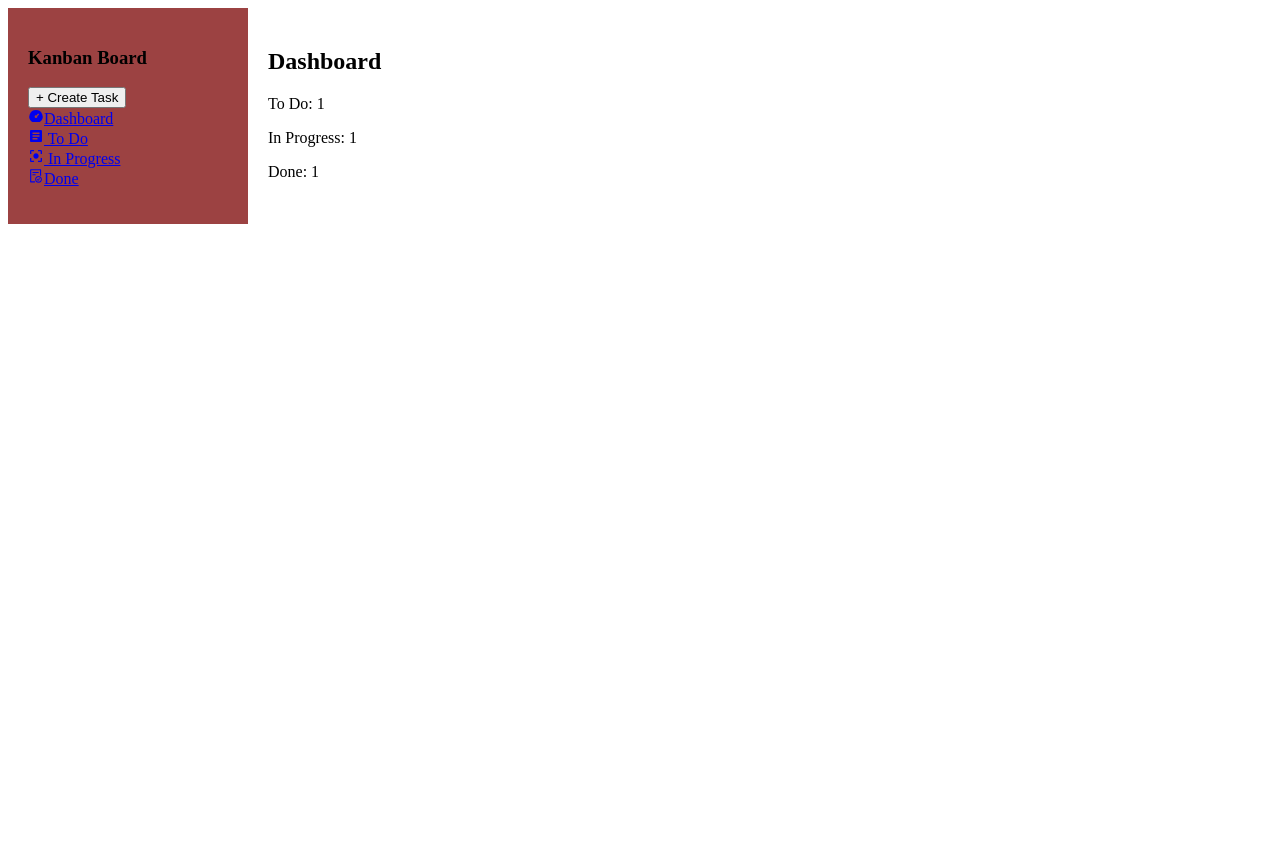
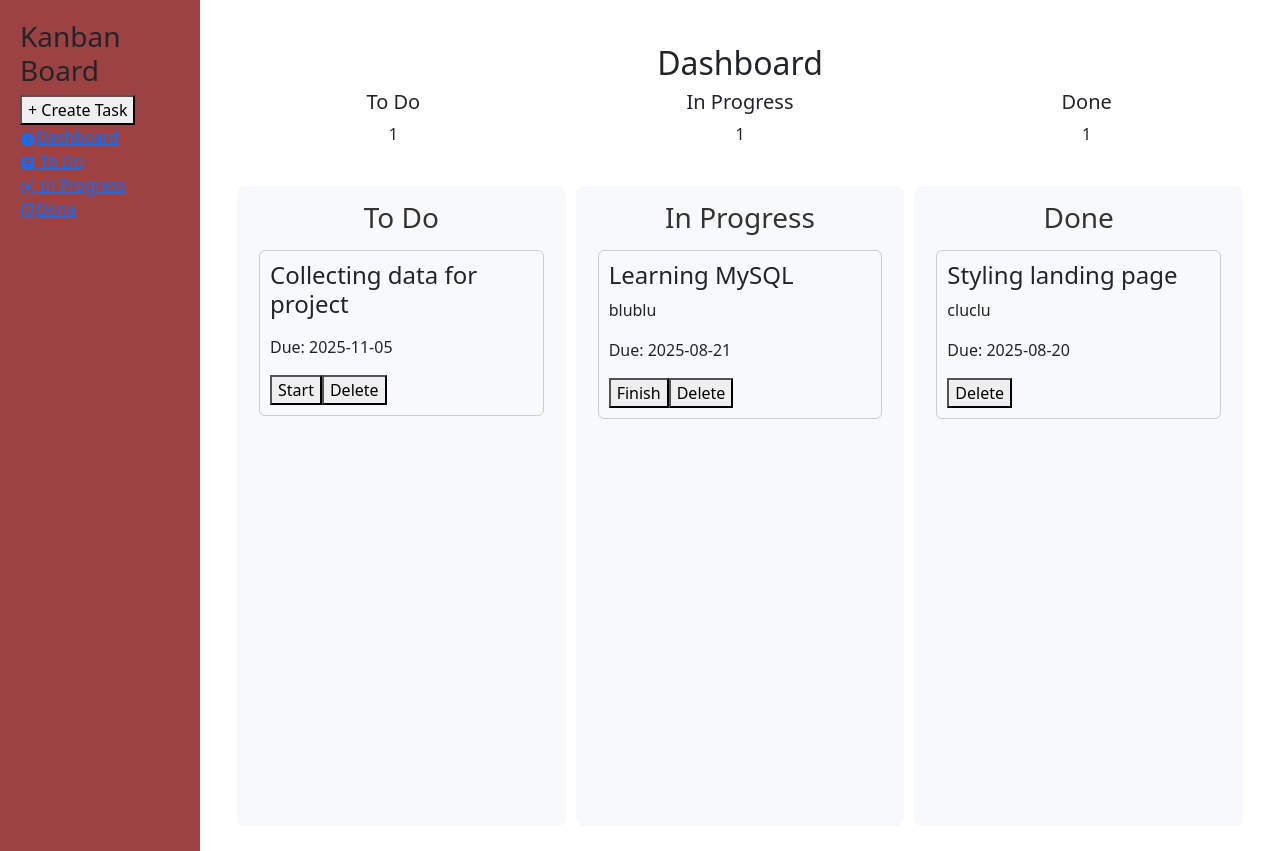
Before and after one commit to bingle-bb/KanbanBoard, a React (Vite) app: page /dashboard in a window 1280 px wide. Before the commit the page ends 800 px from the top, so only its background shows below. Built offline with nearby package versions, Linux system fonts and the light colour scheme.

Commit message:
Add BoardPage and update dashboard

```diff
--- a/src/App.jsx
+++ b/src/App.jsx
@@ -7,6 +7,7 @@ import ToDoPage from "./pages/ToDoPage";
 import InProgressPage from "./pages/InProgressPage";
 import DonePage from "./pages/DonePage";
 import TaskForm from "./components/TaskForm";
+import BoardPage from "./pages/BoardPage";
 
 const App = () => (
   <TaskProvider>
@@ -14,6 +15,7 @@ const App = () => (
       <Routes>
         <Route path="/" element={<Layout />}>
           <Route path="dashboard" element={<DashboardPage />} />
+          <Route path="board" element={<BoardPage />} />
           <Route path="todo" element={<ToDoPage />} />
           <Route path="inprogress" element={<InProgressPage />} />
           <Route path="done" element={<DonePage />} />
--- a/src/main.jsx
+++ b/src/main.jsx
@@ -1,6 +1,8 @@
 import React from "react";
 import ReactDOM from "react-dom/client";
 import App from "./App"; // main App component
+import "bootstrap/dist/css/bootstrap.min.css";
+import "bootstrap/dist/js/bootstrap.min.js";
 
 const root = ReactDOM.createRoot(document.getElementById("root"));
 root.render(<App />);
--- /dev/null
+++ b/src/pages/BoardPage.jsx
@@ -0,0 +1,35 @@
+import React from "react";
+import { useTasks } from "../context/TaskContext";
+import TaskCard from "../components/TaskCard";
+import "./boardPage.css";
+
+const BoardPage = () => {
+  const { tasks } = useTasks();
+
+  const statuses = [
+    { key: "todo", label: "To Do" },
+    { key: "inprogress", label: "In Progress" },
+    { key: "done", label: "Done" },
+  ];
+
+  return (
+    <div className="container board-container">
+      <div className="row">
+        {statuses.map((status) => (
+          <div className="col board-column" key={status.key}>
+            <h3>{status.label}</h3>
+            <div>
+              {tasks
+                .filter((task) => task.status === status.key)
+                .map((task) => (
+                  <TaskCard key={task.id} task={task} className="task-card" />
+                ))}
+            </div>
+          </div>
+        ))}
+      </div>
+    </div>
+  );
+};
+
+export default BoardPage;
--- a/src/pages/DashboardPage.jsx
+++ b/src/pages/DashboardPage.jsx
@@ -1,5 +1,6 @@
 import React from "react";
 import { useTasks } from "../context/TaskContext";
+import BoardPage from "./BoardPage";
 
 const DashboardPage = () => {
   const { tasks } = useTasks();
@@ -11,11 +12,25 @@ const DashboardPage = () => {
   };
 
   return (
-    <div>
-      <h2>Dashboard</h2>
-      <p>To Do: {summary.todo}</p>
-      <p>In Progress: {summary.inprogress}</p>
-      <p>Done: {summary.done}</p>
+    <div className="container mt-4">
+      <h2 className="text-center">Dashboard</h2>
+
+      <div className="row text-center mb-4">
+        <div className="col">
+          <h5>To Do</h5>
+          <p>{summary.todo}</p>
+        </div>
+        <div className="col">
+          <h5>In Progress</h5>
+          <p>{summary.inprogress}</p>
+        </div>
+        <div className="col">
+          <h5>Done</h5>
+          <p>{summary.done}</p>
+        </div>
+      </div>
+
+      <BoardPage />
     </div>
   );
 };
--- /dev/null
+++ b/src/pages/boardPage.css
@@ -0,0 +1,21 @@
+.board-container {
+  margin-top: 20px;
+}
+
+.board-column {
+  min-height: 80vh;
+  background-color: #f8f9fa;
+  padding: 15px;
+  border-radius: 8px;
+  margin: 5px;
+}
+
+.board-column h3 {
+  text-align: center;
+  margin-bottom: 15px;
+  color: #333;
+}
+
+.task-card {
+  margin-bottom: 10px;
+}
```
